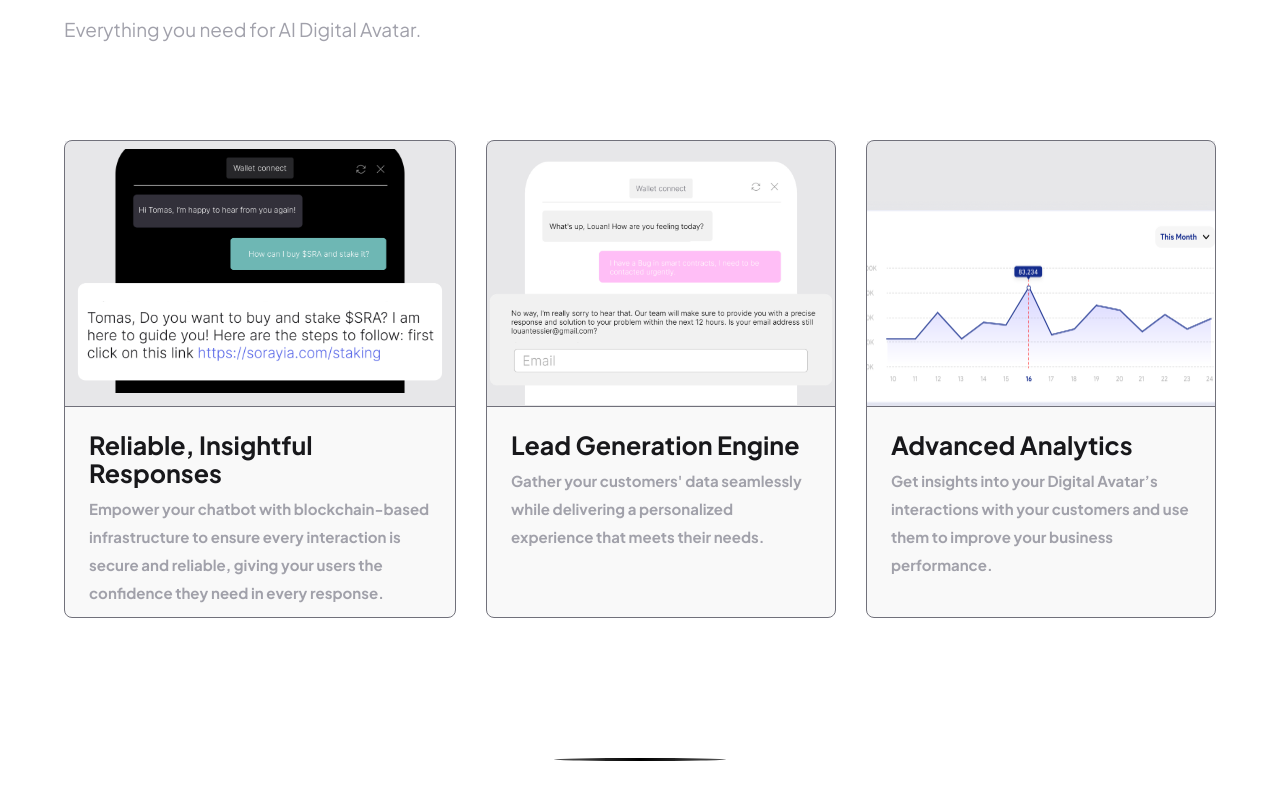
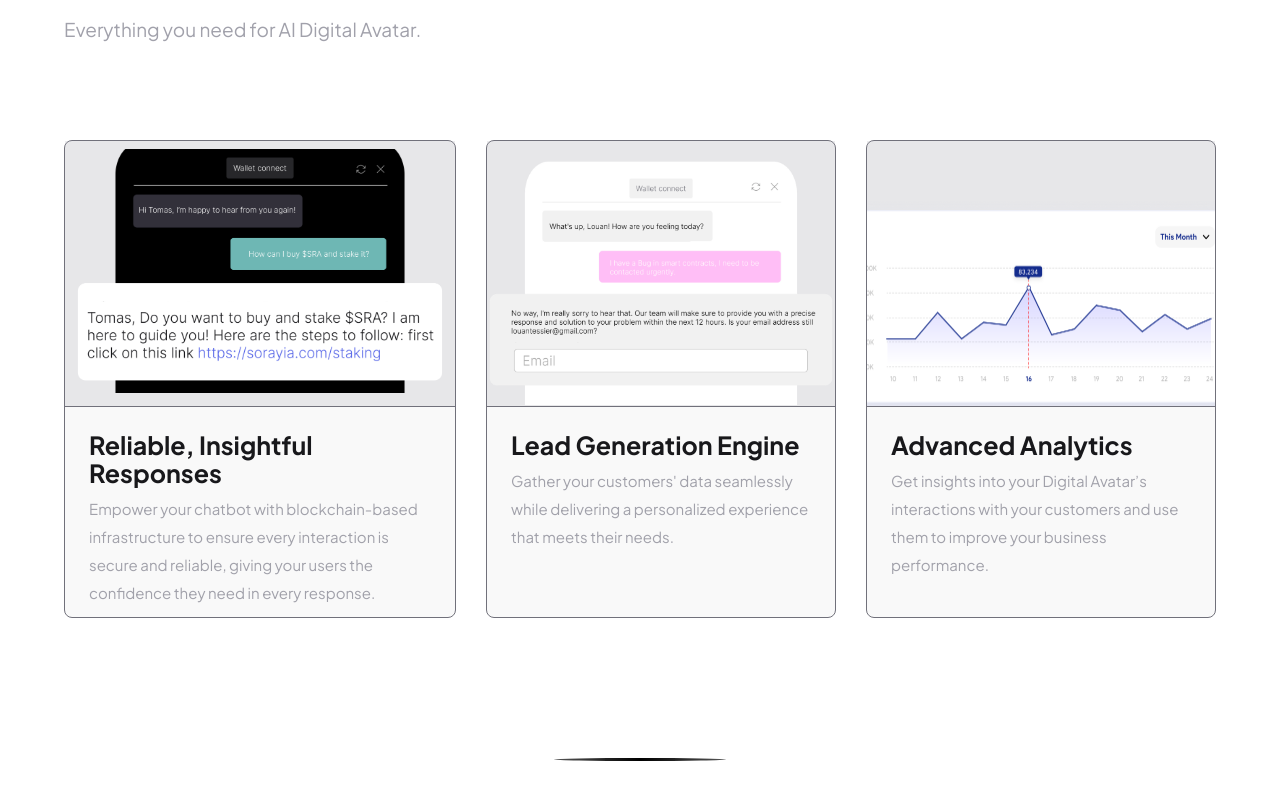
Before and after one commit to ceosorayia/sorayia.com, a Next.js app: page / in a window 1280 px wide. Shown: the part 4531-5331 px from the top of the page. Built offline with nearby package versions, Linux system fonts and the light colour scheme.

Commit message:
Update PowerfulFeatCard.module.css

```diff
--- a/src/components/PowerfulFeatures/PowerfulFeatCard/PowerfulFeatCard.module.css
+++ b/src/components/PowerfulFeatures/PowerfulFeatCard/PowerfulFeatCard.module.css
@@ -48,7 +48,7 @@
 .description {
   font-family: "Plus Jakarta Sans", sans-serif;
   font-size: 15px;
-  font-weight: 600;
+  font-weight:450;
   line-height: 28px;
   color: #a1a1aa;
 }
```
